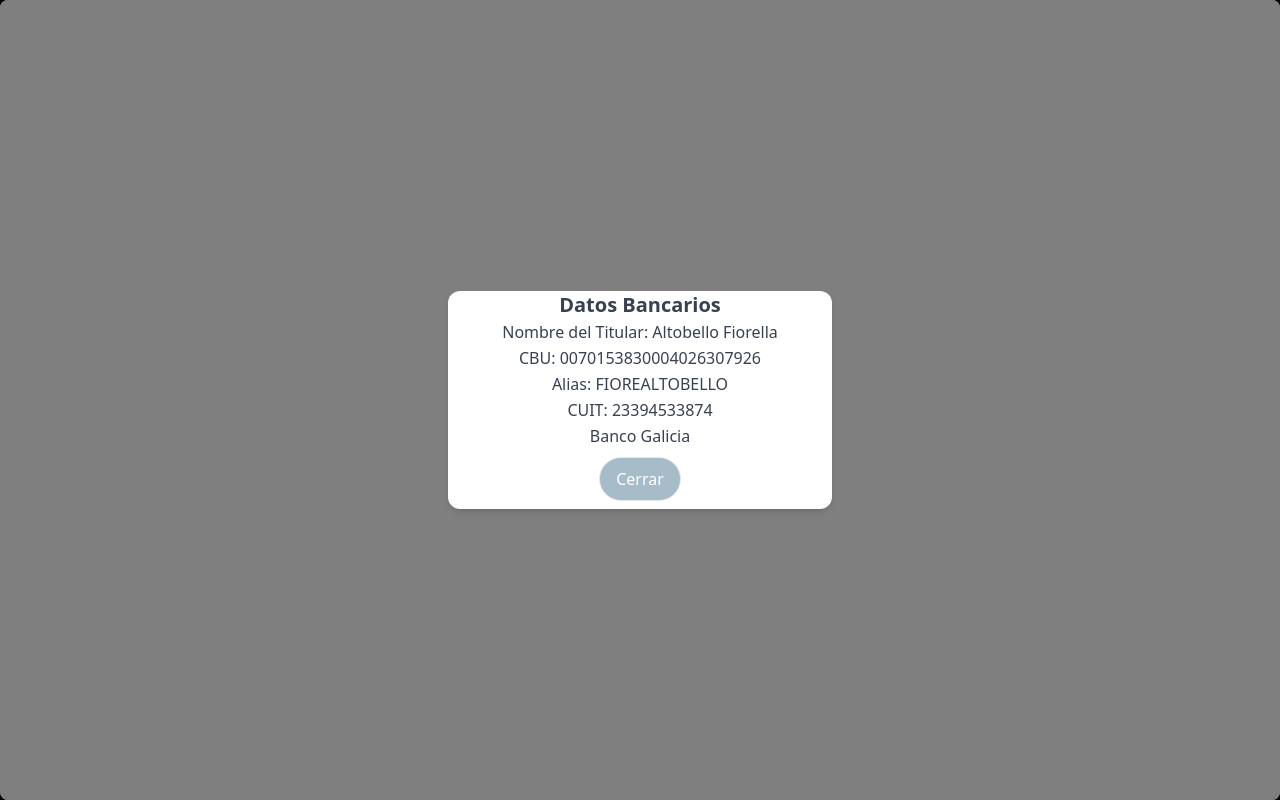
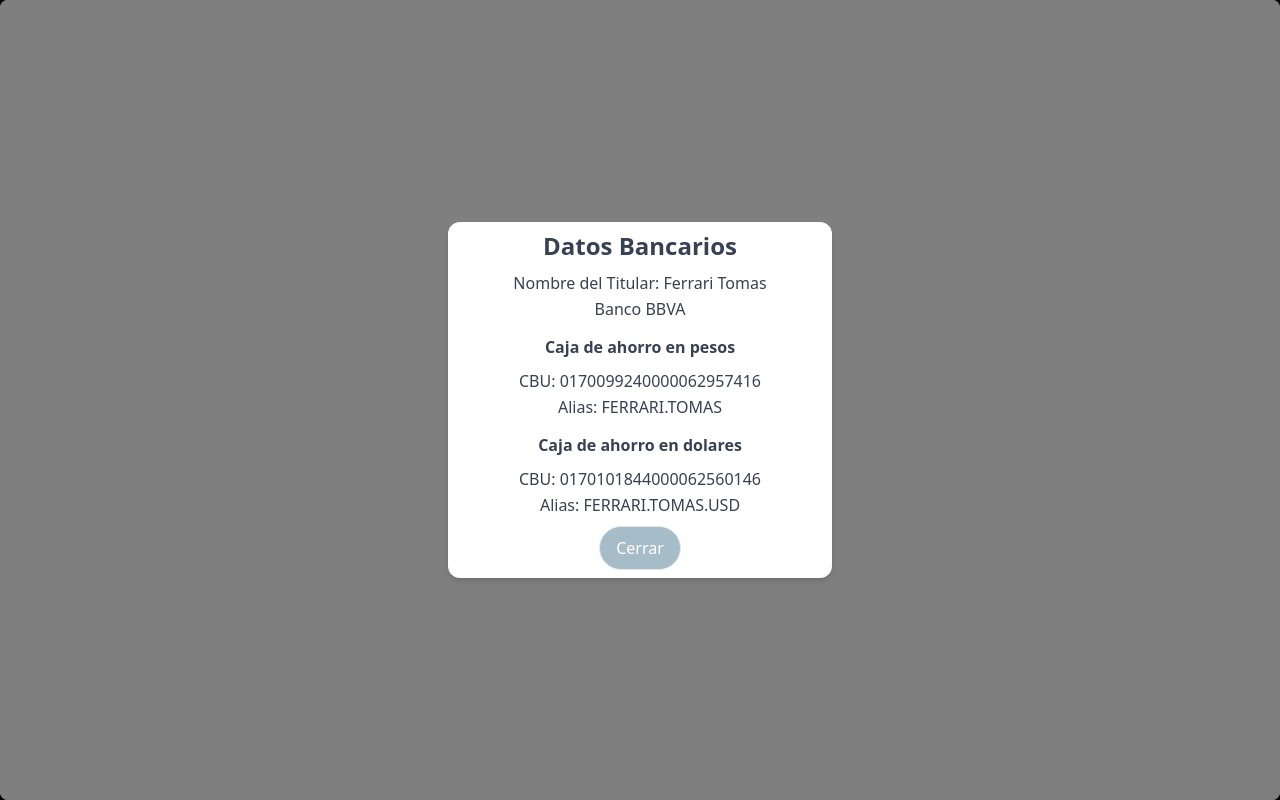
Before and after one commit to tomyferra/Casamiento, a Next.js app: page / in a window 1280 px wide. Both pictures are taken after a click on the button "Ver Datos Bancarios". Shown: the part 1463-2263 px from the top of the page. Built offline with nearby package versions, Linux system fonts and the light colour scheme.

Commit message:
web ready

```diff
--- a/src/app/components/CeremoniaYFiesta.js
+++ b/src/app/components/CeremoniaYFiesta.js
@@ -14,7 +14,7 @@ function CeremoniaYFiesta() {
       <p className="text-l text-center">Sábado 15 de Marzo de 2025 a las 17:30 Hs</p>
       <p className="text-l text-center">Espacio Mendoza, El Molino</p>
       <p className="text-l text-center p-2">¡Te esperamos!</p>
-      <a target="_blank" href="https://maps.app.goo.gl/qyEwKpHfan6BHgN98" className="p-2 m-2 border bg-white hover:bg-transparent hover:text-black text-black py-2 px-4 rounded-full">COMO LLEGAR</a>
+      <a target="_blank" href="https://maps.app.goo.gl/2iSsveYe3gT2kWkM9" className="p-2 m-2 border bg-white hover:bg-transparent hover:text-black text-black py-2 px-4 rounded-full">COMO LLEGAR</a>
     </div>
   )
 }
--- a/src/app/components/Regalos.js
+++ b/src/app/components/Regalos.js
@@ -23,12 +23,15 @@ function Regalos() {
         <div className="grid place-items-center w-screen h-screen bg-black bg-opacity-50 max-w-[100%]">
         <div className="relative rounded-lg text-blue-gray-500 antialiased font-sans text-base font-light leading-relaxed w-full md:w-3/5 lg:w-2/5 2xl:w-1/4 min-w-[80%] md:min-w-[60%] lg:min-w-[40%] 2xl:min-w-[25%] max-w-[100%] md:max-w-[60%] lg:max-w-[40%] 2xl:max-w-[25%] bg-transparent shadow-none">
           <div className=" flex flex-col bg-clip-border rounded-xl bg-white text-gray-700 shadow-md mx-auto w-full max-w-[24rem]">
-          <h1 className="text-xl text-center font-bold">Datos Bancarios</h1>
-          <p className="text-l text-center">Nombre del Titular: Altobello Fiorella</p>
-          <p className="text-l text-center">CBU: 0070153830004026307926</p>
-          <p className="text-l text-center">Alias: FIOREALTOBELLO</p>
-          <p className="text-l text-center">CUIT: 23394533874</p>
-          <p className="text-l text-center">Banco Galicia</p>
+          <h1 className="text-2xl text-center font-bold p-2">Datos Bancarios</h1>
+          <p className="text-l text-center">Nombre del Titular: Ferrari Tomas</p>
+          <p className="text-l text-center">Banco BBVA</p>
+          <p className="text-l text-center p-2 pt-3 font-bold">Caja de ahorro en pesos</p>
+          <p className="text-l text-center">CBU: 0170099240000062957416</p>
+          <p className="text-l text-center">Alias: FERRARI.TOMAS</p>
+          <p className="text-l text-center font-bold pt-3 p-2">Caja de ahorro en dolares</p>
+          <p className="text-l text-center">CBU: 0170101844000062560146</p>
+          <p className="text-l text-center">Alias: FERRARI.TOMAS.USD</p>
           <button onClick={handleOpen} className="p-2 m-2 border secondaryColor hover:bg-white hover:text-black text-white py-2 px-4 rounded-full">Cerrar</button>
           </div>
           </div>
```
